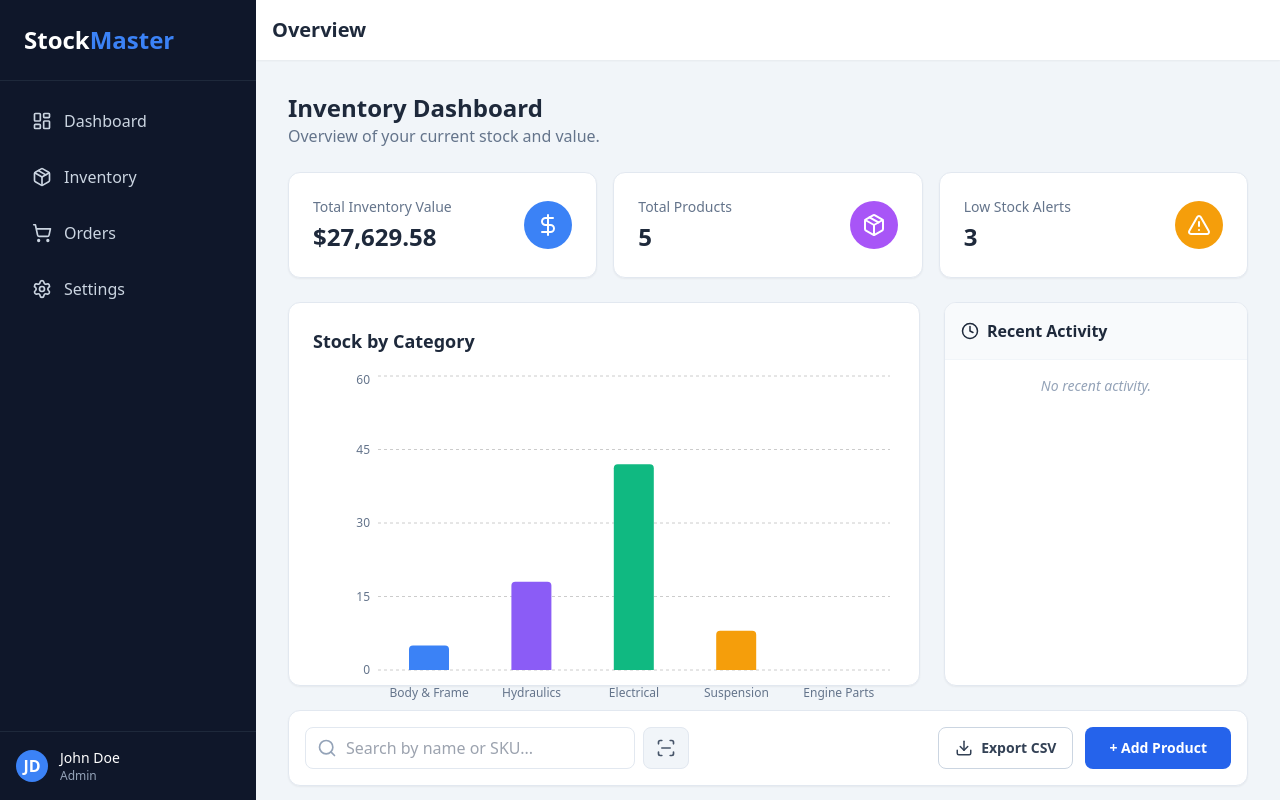
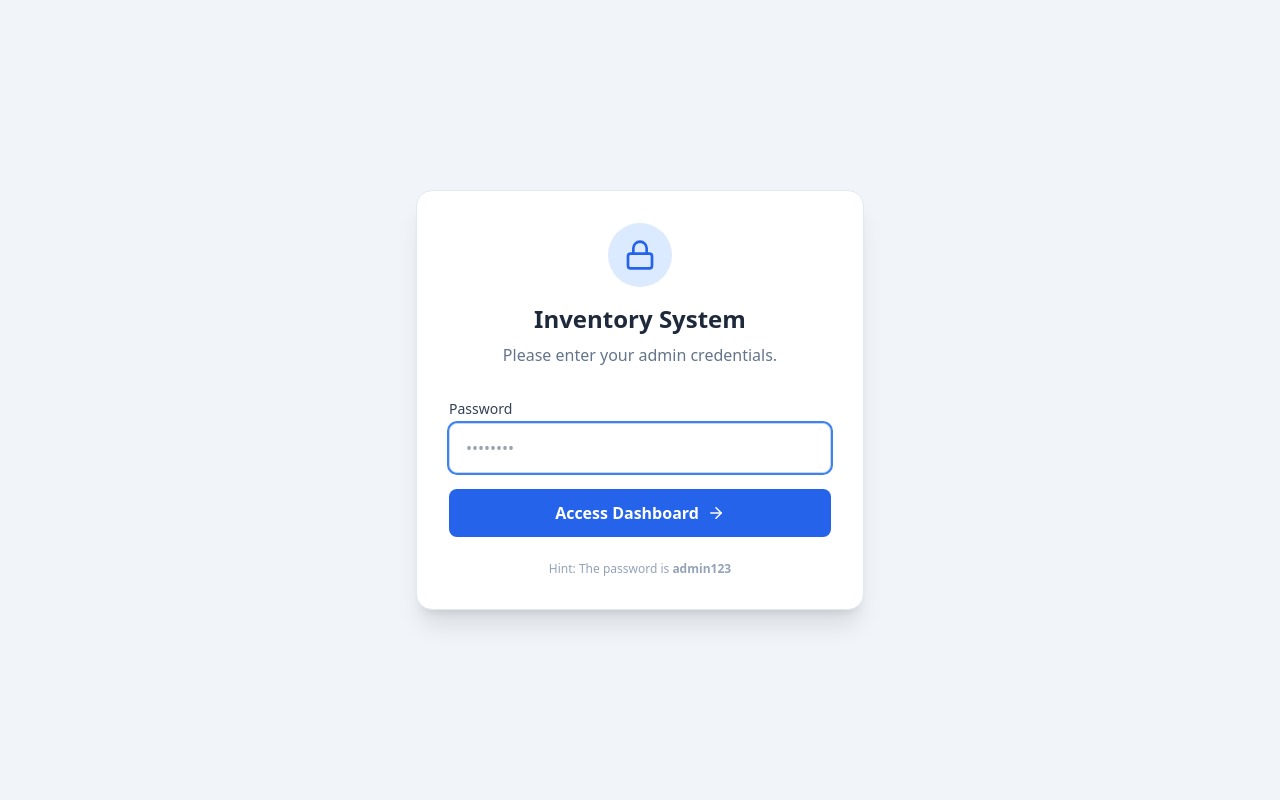
Before and after one commit to iamagenus/inventory-dashboard, a React (Vite) app: page / in a window 1280 px wide. Built offline with nearby package versions, Linux system fonts and the light colour scheme.

Commit message:
feat: implement authentication with login screen and session management

```diff
--- a/src/App.jsx
+++ b/src/App.jsx
@@ -1,13 +1,6 @@
 import { useState, useEffect } from "react";
-import {
-  Search,
-  DollarSign,
-  Package,
-  AlertTriangle,
-  Download,
-  ScanLine,
-} from "lucide-react";
-import toast, { Toaster } from "react-hot-toast";
+import { Search, DollarSign, Package, AlertTriangle, Download, ScanLine, LogOut } from "lucide-react"; // Added LogOut
+import toast, { Toaster } from 'react-hot-toast';
 import DashboardLayout from "./layout/DashboardLayout";
 import InventoryTable from "./components/InventoryTable";
 import AddProductModal from "./components/AddProductModal";
@@ -15,9 +8,15 @@ import StatsCard from "./components/StatsCard";
 import InventoryChart from "./components/InventoryChart";
 import ActivityLog from "./components/ActivityLog";
 import BarcodeScanner from "./components/BarcodeScanner";
+import LoginScreen from "./components/LoginScreen"; // 1. Import Login
 import { initialInventory } from "./data/mockData";
 
 function App() {
+  // 2. AUTH STATE (Check localStorage first)
+  const [isAuthenticated, setIsAuthenticated] = useState(() => {
+    return localStorage.getItem("inventory_auth") === "true";
+  });
+
   const [products, setProducts] = useState(() => {
     const saved = localStorage.getItem("inventory_data");
     return saved ? JSON.parse(saved) : initialInventory;
@@ -38,37 +37,48 @@ function App() {
     localStorage.setItem("inventory_activities", JSON.stringify(activities));
   }, [products, activities]);
 
+  // 3. Handle Login
+  const handleLogin = (status) => {
+    setIsAuthenticated(status);
+    localStorage.setItem("inventory_auth", status); // Save login session
+  };
+
+  // 4. Handle Logout
+  const handleLogout = () => {
+    setIsAuthenticated(false);
+    localStorage.removeItem("inventory_auth");
+    toast.success("Logged out successfully");
+  };
+
   const addToHistory = (actionType, message) => {
     const newLog = {
       id: Date.now(),
       type: actionType,
       message: message,
-      timestamp: new Date().toLocaleString(),
+      timestamp: new Date().toLocaleString()
     };
     setActivities([newLog, ...activities]);
   };
 
   const totalValue = products.reduce((acc, product) => {
-    return acc + parseFloat(product.price || 0) * parseInt(product.stock || 0);
+    return acc + (parseFloat(product.price || 0) * parseInt(product.stock || 0));
   }, 0);
-  const lowStockCount = products.filter((p) => p.stock < 10).length;
+  const lowStockCount = products.filter(p => p.stock < 10).length;
   const totalProducts = products.length;
 
   const handleScan = (code) => {
     setSearchTerm(code);
     setIsScannerOpen(false);
     toast.success(`Scanned: ${code}`);
-    addToHistory("search", `Scanned barcode: ${code}`);
+    addToHistory('search', `Scanned barcode: ${code}`);
   };
 
   const handleExport = () => {
     const headers = ["ID,Name,SKU,Category,Price,Stock,Status"];
-    const rows = products.map(
-      (p) =>
-        `${p.id},"${p.name}",${p.sku},${p.category},${p.price},${p.stock},${p.status}`,
+    const rows = products.map(p =>
+      `${p.id},"${p.name}",${p.sku},${p.category},${p.price},${p.stock},${p.status}`
     );
-    const csvContent =
-      "data:text/csv;charset=utf-8," + [headers, ...rows].join("\n");
+    const csvContent = "data:text/csv;charset=utf-8," + [headers, ...rows].join("\n");
     const encodedUri = encodeURI(csvContent);
     const link = document.createElement("a");
     link.setAttribute("href", encodedUri);
@@ -78,30 +88,27 @@ function App() {
     document.body.removeChild(link);
 
     toast.success("Inventory exported successfully!");
-    addToHistory("export", "Exported inventory to CSV");
+    addToHistory('export', 'Exported inventory to CSV');
   };
 
   const handleSaveProduct = (product) => {
     if (productToEdit) {
-      setProducts(products.map((p) => (p.id === product.id ? product : p)));
+      setProducts(products.map(p => (p.id === product.id ? product : p)));
       setProductToEdit(null);
       toast.success("Product updated successfully!");
-      addToHistory("edit", `Updated details for ${product.name}`);
+      addToHistory('edit', `Updated details for ${product.name}`);
     } else {
       setProducts([product, ...products]);
       toast.success("New product added!");
-      addToHistory("add", `Added new product: ${product.name}`);
+      addToHistory('add', `Added new product: ${product.name}`);
     }
   };
 
   const handleDeleteProduct = (productId) => {
-    const product = products.find((p) => p.id === productId);
+    const product = products.find(p => p.id === productId);
     setProducts(products.filter((p) => p.id !== productId));
     toast.error("Product deleted.");
-    addToHistory(
-      "delete",
-      `Deleted product: ${product ? product.name : "Unknown"}`,
-    );
+    addToHistory('delete', `Deleted product: ${product ? product.name : 'Unknown'}`);
   };
 
   const handleEditClick = (product) => {
@@ -120,6 +127,16 @@ function App() {
       product.sku.toLowerCase().includes(searchTerm.toLowerCase()),
   );
 
+  // 5. THE GATEKEEPER
+  if (!isAuthenticated) {
+    return (
+      <>
+        <Toaster position="top-right" />
+        <LoginScreen onLogin={handleLogin} />
+      </>
+    );
+  }
+
   return (
     <DashboardLayout>
       <Toaster position="top-right" />
@@ -131,34 +148,26 @@ function App() {
       />
 
       <div className="space-y-6">
+
+        {/* Header with Logout Button */}
+        <div className="flex justify-between items-start">
           <div>
-          <h1 className="text-2xl font-bold text-slate-800">
-            Inventory Dashboard
-          </h1>
-          <p className="text-slate-500">
-            Overview of your current stock and value.
-          </p>
+            <h1 className="text-2xl font-bold text-slate-800">Inventory Dashboard</h1>
+            <p className="text-slate-500">Overview of your current stock and value.</p>
+          </div>
+          <button
+            onClick={handleLogout}
+            className="flex items-center gap-2 text-slate-500 hover:text-red-600 transition-colors px-3 py-2 rounded-lg hover:bg-red-50"
+          >
+            <LogOut size={18} />
+            <span className="font-medium">Logout</span>
+          </button>
         </div>
 
         <div className="grid grid-cols-1 md:grid-cols-3 gap-4">
-          <StatsCard
-            title="Total Inventory Value"
-            value={`$${totalValue.toLocaleString()}`}
-            icon={DollarSign}
-            color="bg-blue-500"
-          />
-          <StatsCard
-            title="Total Products"
-            value={totalProducts}
-            icon={Package}
-            color="bg-purple-500"
-          />
-          <StatsCard
-            title="Low Stock Alerts"
-            value={lowStockCount}
-            icon={AlertTriangle}
-            color={lowStockCount > 0 ? "bg-amber-500" : "bg-emerald-500"}
-          />
+          <StatsCard title="Total Inventory Value" value={`$${totalValue.toLocaleString()}`} icon={DollarSign} color="bg-blue-500" />
+          <StatsCard title="Total Products" value={totalProducts} icon={Package} color="bg-purple-500" />
+          <StatsCard title="Low Stock Alerts" value={lowStockCount} icon={AlertTriangle} color={lowStockCount > 0 ? "bg-amber-500" : "bg-emerald-500"} />
         </div>
 
         <div className="grid grid-cols-1 lg:grid-cols-3 gap-6">
@@ -171,12 +180,10 @@ function App() {
         </div>
 
         <div className="flex flex-col md:flex-row justify-between items-center gap-4 bg-white p-4 rounded-xl shadow-sm border border-slate-200">
+
            <div className="relative group w-full md:w-96 flex gap-2">
               <div className="relative flex-1">
-              <Search
-                className="absolute left-3 top-1/2 -translate-y-1/2 text-slate-400 group-focus-within:text-blue-500 transition-colors"
-                size={20}
-              />
+                <Search className="absolute left-3 top-1/2 -translate-y-1/2 text-slate-400 group-focus-within:text-blue-500 transition-colors" size={20} />
                 <input
                   type="text"
                   placeholder="Search by name or SKU..."
@@ -195,35 +202,22 @@ function App() {
             </div>
 
             <div className="flex gap-3 w-full md:w-auto">
-            <button
-              onClick={handleExport}
-              className="flex-1 md:flex-none border border-slate-300 text-slate-700 hover:bg-slate-50 px-4 py-2.5 rounded-lg text-sm font-bold transition-colors flex items-center justify-center gap-2"
-            >
+              <button onClick={handleExport} className="flex-1 md:flex-none border border-slate-300 text-slate-700 hover:bg-slate-50 px-4 py-2.5 rounded-lg text-sm font-bold transition-colors flex items-center justify-center gap-2">
                 <Download size={18} />
                 Export CSV
               </button>
-            <button
-              onClick={handleAddClick}
-              className="flex-1 md:flex-none bg-blue-600 hover:bg-blue-700 text-white px-6 py-2.5 rounded-lg text-sm font-bold transition-colors flex items-center justify-center gap-2"
-            >
+              <button onClick={handleAddClick} className="flex-1 md:flex-none bg-blue-600 hover:bg-blue-700 text-white px-6 py-2.5 rounded-lg text-sm font-bold transition-colors flex items-center justify-center gap-2">
                 + Add Product
               </button>
             </div>
         </div>
 
         <div className="bg-white rounded-xl shadow-sm border border-slate-200 overflow-hidden">
-          <InventoryTable
-            products={filteredProducts}
-            onDelete={handleDeleteProduct}
-            onEdit={handleEditClick}
-          />
+          <InventoryTable products={filteredProducts} onDelete={handleDeleteProduct} onEdit={handleEditClick} />
         </div>
 
-        {/* --- FIXED SECTION --- */}
-        {/* Only render the modal when it is open. This ensures a clean state reset. */}
         {isModalOpen && (
           <AddProductModal
-            isOpen={isModalOpen}
             onClose={() => setIsModalOpen(false)}
             onSave={handleSaveProduct}
             productToEdit={productToEdit}
--- /dev/null
+++ b/src/components/LoginScreen.jsx
@@ -0,0 +1,70 @@
+import { useState } from 'react';
+import { Lock, ArrowRight } from 'lucide-react';
+import toast from 'react-hot-toast';
+
+const LoginScreen = ({ onLogin }) => {
+  const [password, setPassword] = useState('');
+  const [loading, setLoading] = useState(false);
+
+  const handleSubmit = (e) => {
+    e.preventDefault();
+    setLoading(true);
+
+    // Simulate a network request delay (makes it feel real)
+    setTimeout(() => {
+      // 🔐 HARDCODED PASSWORD (Change this to whatever you want!)
+      if (password === 'admin123') {
+        onLogin(true);
+        toast.success("Welcome back, Admin!");
+      } else {
+        toast.error("Incorrect password");
+        setLoading(false);
+      }
+    }, 800);
+  };
+
+  return (
+    <div className="min-h-screen bg-slate-100 flex items-center justify-center p-4">
+      <div className="bg-white p-8 rounded-2xl shadow-xl w-full max-w-md border border-slate-200">
+
+        <div className="text-center mb-8">
+          <div className="bg-blue-100 w-16 h-16 rounded-full flex items-center justify-center mx-auto mb-4 text-blue-600">
+            <Lock size={32} />
+          </div>
+          <h1 className="text-2xl font-bold text-slate-800">Inventory System</h1>
+          <p className="text-slate-500 mt-2">Please enter your admin credentials.</p>
+        </div>
+
+        <form onSubmit={handleSubmit} className="space-y-4">
+          <div>
+            <label className="block text-sm font-medium text-slate-700 mb-1">Password</label>
+            <input
+              type="password"
+              value={password}
+              onChange={(e) => setPassword(e.target.value)}
+              className="w-full px-4 py-3 border border-slate-300 rounded-lg focus:outline-none focus:ring-2 focus:ring-blue-500 transition-all"
+              placeholder="••••••••"
+              autoFocus
+            />
+          </div>
+
+          <button
+            type="button" // Change to submit if you want enter key to work
+            onClick={handleSubmit}
+            disabled={loading}
+            className={`w-full bg-blue-600 hover:bg-blue-700 text-white font-bold py-3 rounded-lg transition-all flex items-center justify-center gap-2 ${loading ? 'opacity-70 cursor-wait' : ''}`}
+          >
+            {loading ? 'Verifying...' : 'Access Dashboard'}
+            {!loading && <ArrowRight size={18} />}
+          </button>
+        </form>
+
+        <p className="text-center text-xs text-slate-400 mt-6">
+          Hint: The password is <strong>admin123</strong>
+        </p>
+      </div>
+    </div>
+  );
+};
+
+export default LoginScreen;
```
Lines whose indentation alone changed are shown as unchanged.
